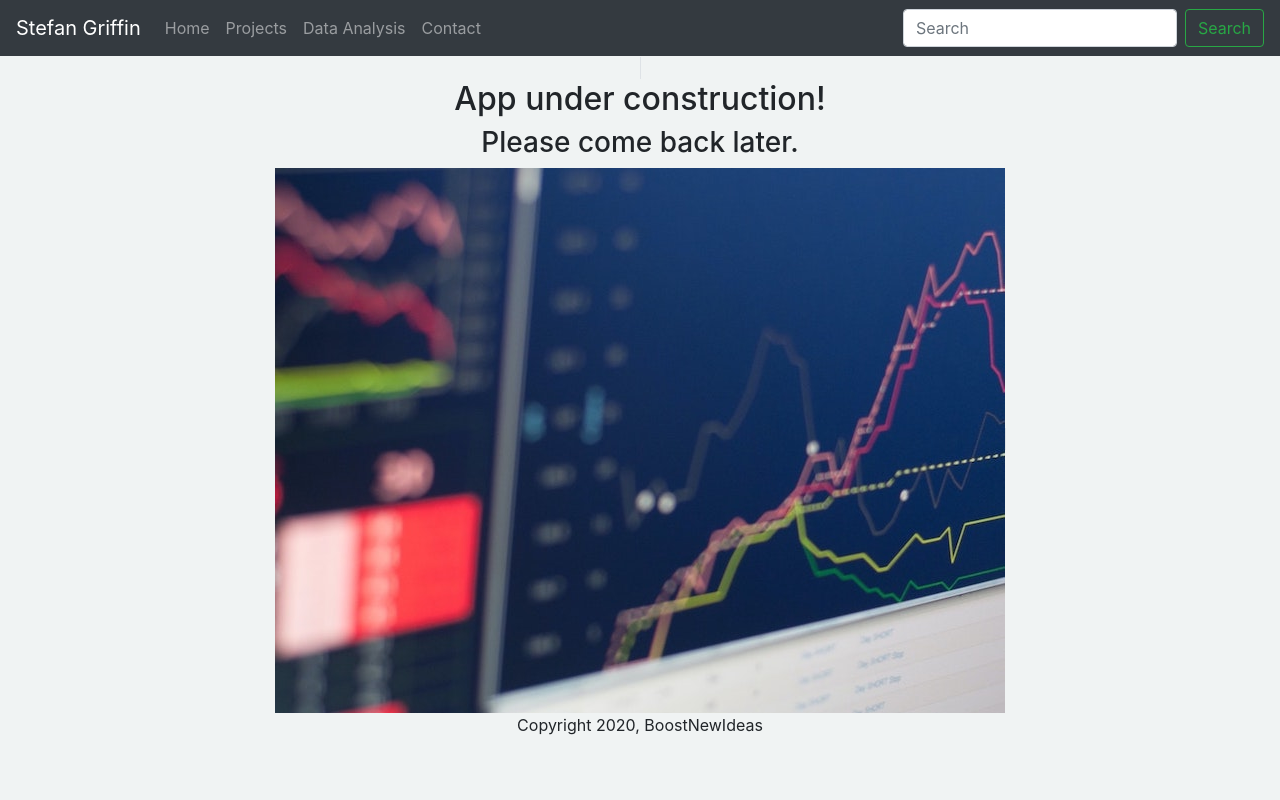
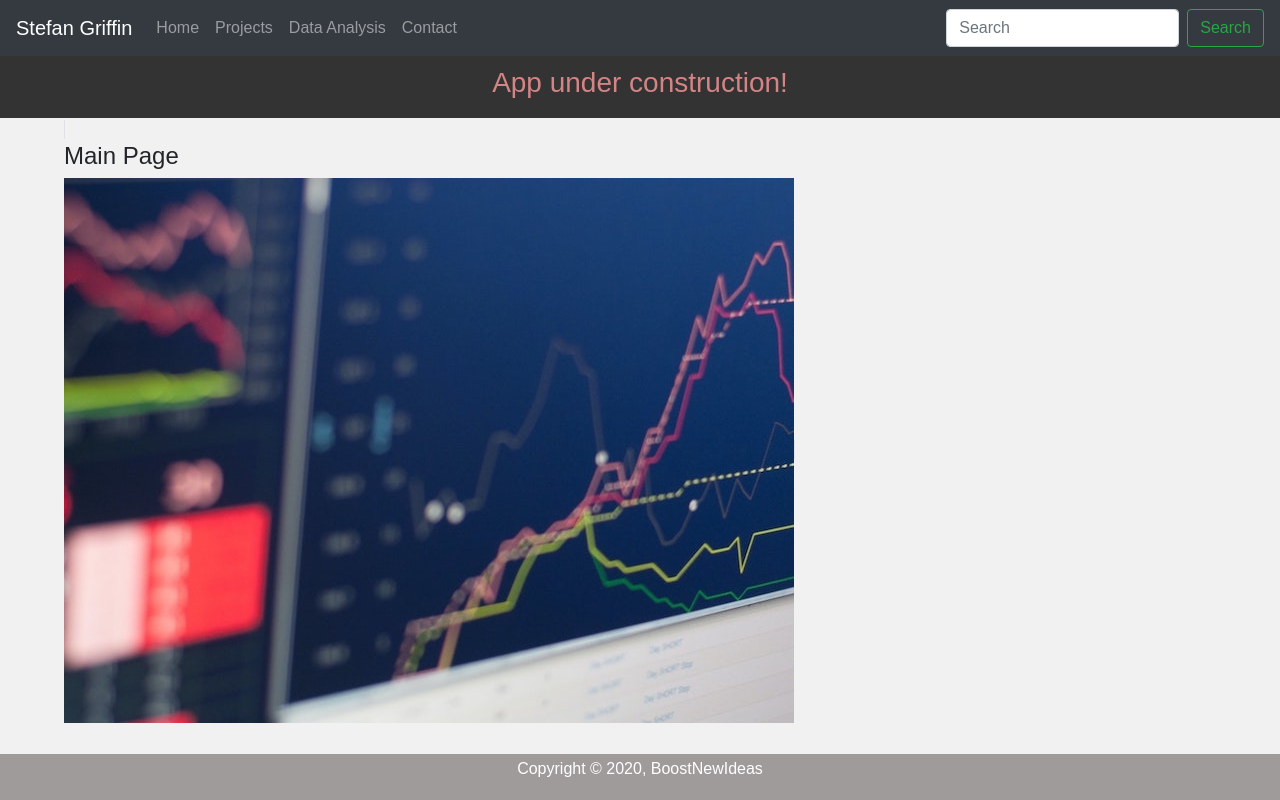
Before and after one commit to StefanGriffin/BoostNewIdeas, a Flask app: page / in a window 1280 px wide. Run offline with Flask 2, Linux system fonts and the light colour scheme; some libraries are stand-ins or nearby versions.

Commit message:
Fixed footer

```diff
--- a/src/static/css/stylebase.css
+++ b/src/static/css/stylebase.css
@@ -1,11 +1,40 @@
+* {
+    margin: 0;
+    padding: 0;
+    box-sizing: border-box;
+}
 
 body {
-    background-color: #f0f3f3;
+    background-color: #f1f1f1;
+    font-family: Arial, Helvetica, sans-serif;
+    padding-bottom: 50;
+    min-height: 100vh;
+}
+
+header {
     text-align: center;
+    background-color: #333;
+    color: #fff;
+    padding: 10px;
+}
+
+header h3 {
+    color: rgb(211, 133, 133);
+}
+
+main {
+    width: 90vw;
+    margin: 0 auto;
 }
 
 footer {
-    text-align:center;
-    position: relative;
+    text-align: center;
+    background-color: rgb(160, 155, 155);
+    color: #fff;
+    padding: 3px;
     bottom: 0;
+    width: 100%;
+    position: fixed;
+    z-index: 1;
+
 }
--- a/src/templates/base.html
+++ b/src/templates/base.html
@@ -3,7 +3,7 @@
 
   <head>
         <meta charset="UTF-8">
-        <meta name="viewport" content="initial-scale=1, width=device-width">
+        <meta name="viewport" content="width=device-width, initial-scale=1.0">
         <meta name="google" content="notranslate">
         <meta http-equiv="X-UA-Compatible" content="ie=edge">
         <link rel="stylesheet" href="https://stackpath.bootstrapcdn.com/bootstrap/4.5.0/css/bootstrap.min.css"
@@ -13,15 +13,27 @@
   </head>
 
   <body>
-        {% block content %}
+
+    <header>
+      <h3>App under construction!</h3>
+    </header>
+
+    <main>
+
+      {% block content %}
 
 
-        {% endblock content %}
-      <script src="https://code.jquery.com/jquery-3.5.1.min.js"></script>
+      {% endblock content %}
+
+    </main>
+
+    <footer>
+      <p>Copyright &copy; <script>document.write(new Date().getFullYear());</script>, BoostNewIdeas</p>
+    </footer>
+
+        <script src="https://code.jquery.com/jquery-3.5.1.min.js"></script>
   </body>
 
-  <footer class="footer">
-    Copyright {{2020}}, BoostNewIdeas
-  </footer>
+
 
 </html>
--- a/src/templates/contact.html
+++ b/src/templates/contact.html
@@ -7,7 +7,7 @@
 <html>
     <head>
         <meta charset="UTF-8">
-        <meta name="viewport" content="initial-scale=1, width=device-width">
+        <meta name="viewport" content="width=device-width, initial-scale=1.0">
         <meta name="google" content="notranslate">
         <meta http-equiv="X-UA-Compatible" content="ie=edge">
         <title>Contact</title>
@@ -27,8 +27,6 @@
                 <path fill-rule="evenodd" d="M0 4a2 2 0 0 1 2-2h12a2 2 0 0 1 2 2v8a2 2 0 0 1-2 2H2a2 2 0 0 1-2-2V4zm2-1a1 1 0 0 0-1 1v.217l7 4.2 7-4.2V4a1 1 0 0 0-1-1H2zm13 2.383l-4.758 2.855L15 11.114v-5.73zm-.034 6.878L9.271 8.82 8 9.583 6.728 8.82l-5.694 3.44A1 1 0 0 0 2 13h12a1 1 0 0 0 .966-.739zM1 11.114l4.758-2.876L1 5.383v5.73z"/>
             </svg>
         </p>
-
-
     </body>
 </html>
 
--- a/src/templates/data.html
+++ b/src/templates/data.html
@@ -7,7 +7,7 @@
 <html>
     <head>
         <meta charset="UTF-8">
-        <meta name="viewport" content="initial-scale=1, width=device-width">
+        <meta name="viewport" content="width=device-width, initial-scale=1.0">
         <meta name="google" content="notranslate">
         <meta http-equiv="X-UA-Compatible" content="ie=edge">
         <title>Data Analysis</title>
--- a/src/templates/home.html
+++ b/src/templates/home.html
@@ -11,9 +11,7 @@
         <div class="pimg1">
             <div class="ptext">
                 <span class="border">
-                    <h2>App under construction!</h2>
-
-                    <h3>Please come back later.</h3>
+                    <h4>Main Page</h4>
 
                         <img src="{{ url_for('static', filename='images/2data.jpg')}}" class="img-rounded">
 
--- a/src/templates/projects.html
+++ b/src/templates/projects.html
@@ -7,7 +7,7 @@
 <html>
     <head>
         <meta charset="UTF-8">
-        <meta name="viewport" content="initial-scale=1, width=device-width">
+        <meta name="viewport" content="width=device-width, initial-scale=1.0">
         <meta name="google" content="notranslate">
         <meta http-equiv="X-UA-Compatible" content="ie=edge">
         <title>Projects</title>
```
